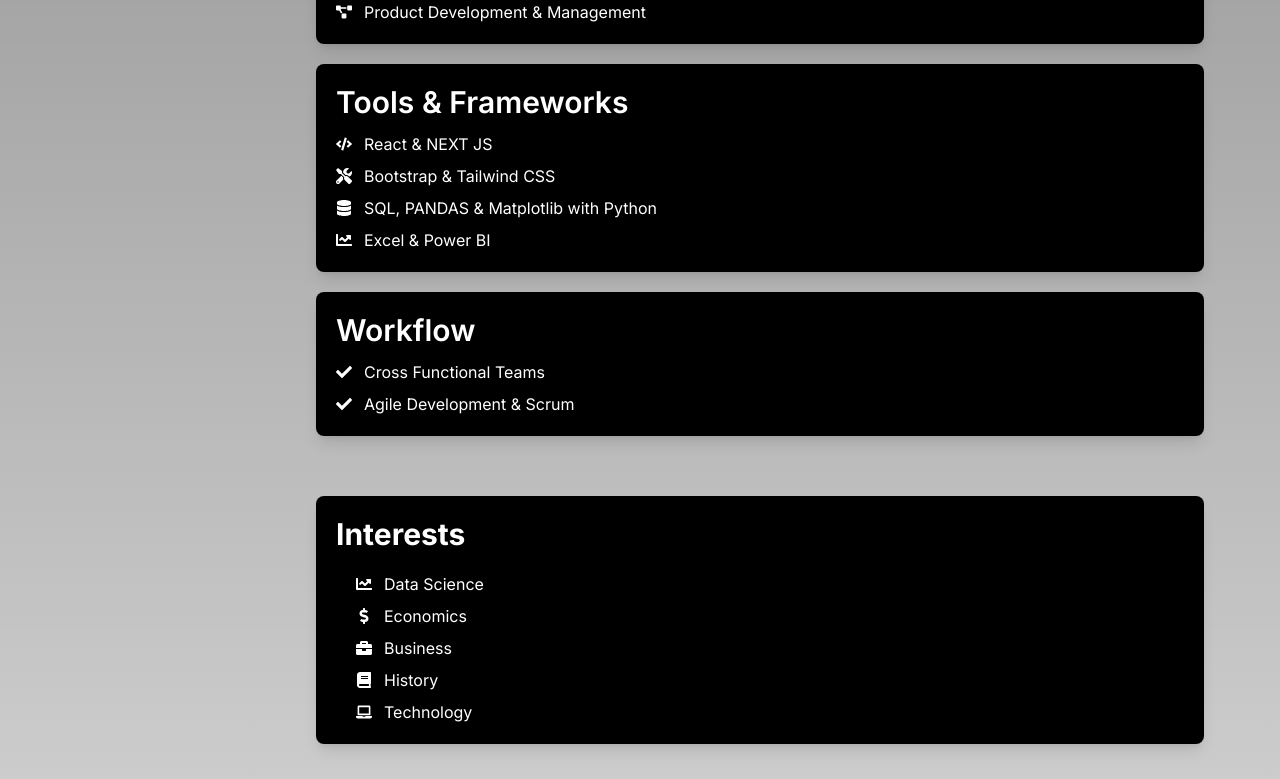
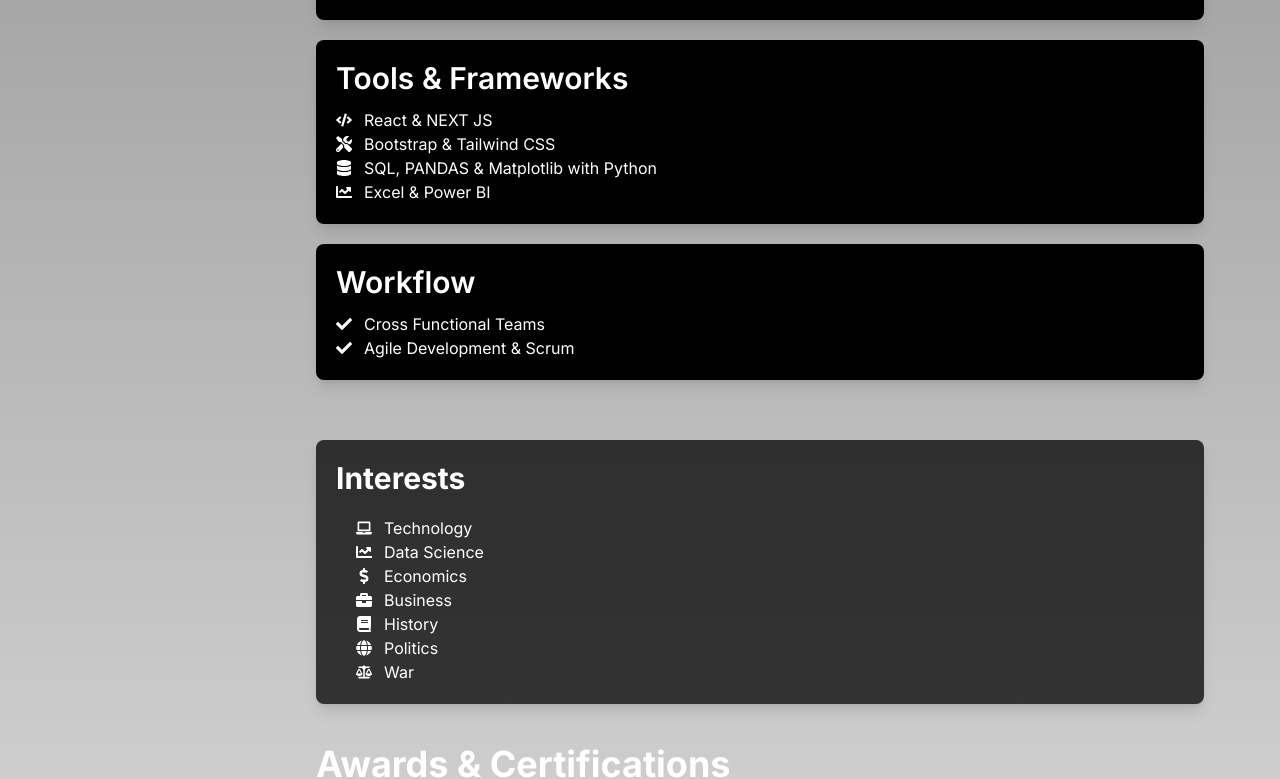
Before and after one commit to saajiidi/example-app-nextjs, a Next.js app: page / in a window 1280 px wide. Shown: the part 2966-3745 px from the top of the page. Built offline with nearby package versions, Linux system fonts and the light colour scheme.

Commit message:
polished

```diff
--- a/src/app/components/Interests.tsx
+++ b/src/app/components/Interests.tsx
@@ -4,16 +4,20 @@ import {
   FaDollarSign,
   FaBriefcase,
   FaBook,
+  FaGlobe,
+  FaBalanceScale,
   FaLaptop,
 } from "react-icons/fa";
 
 const Interests = () => {
   const interests = [
+    { name: "Technology", icon: FaLaptop },
     { name: "Data Science", icon: FaChartLine },
     { name: "Economics", icon: FaDollarSign },
     { name: "Business", icon: FaBriefcase },
     { name: "History", icon: FaBook },
-    { name: "Technology", icon: FaLaptop },
+    { name: "Politics", icon: FaGlobe },
+    { name: "War", icon: FaBalanceScale },
   ];
 
   return (
@@ -21,15 +25,19 @@ const Interests = () => {
       className="p-3 lg:p-5 flex flex-col items-center text-white"
       id="interests"
     >
-      <div className="w-full p-5 rounded-lg shadow-lg bg-black">
+      <div className="w-full p-5 rounded-lg shadow-lg bg-black bg-opacity-75">
         <h2 className="mb-5 text-3xl font-bold text-left">Interests</h2>
-        <ul className="space-y-2 px-5">
-          {interests.map((interest, index) => (
-            <li key={index} className="flex items-center">
-              <interest.icon className="text-primary mr-3" />
-              {interest.name}
-            </li>
-          ))}
+
+        <ul className="fa-ul space-y-2 px-5">
+          {" "}
+          <p>
+            {interests.map((interest, index) => (
+              <li key={index} className="flex items-center">
+                <interest.icon className="text-primary mr-3" />
+                {interest.name}
+              </li>
+            ))}{" "}
+          </p>
         </ul>
       </div>
     </section>
--- a/src/app/components/Skills.tsx
+++ b/src/app/components/Skills.tsx
@@ -34,18 +34,19 @@ const Skills = () => {
       id="skills"
     >
       <div className="w-full max-w-4xl">
-
         <div className="mb-5 w-full p-5 rounded-lg shadow-lg bg-black">
           <h3 className="text-3xl font-semibold mb-3 text-primary text-left">
             Core Skills
           </h3>
           <ul className="space-y-2">
+            <p>
               {skills.map((skill, index) => (
                 <li key={index} className="flex items-center">
                   <skill.icon className="text-primary mr-3" />
                   {skill.name}
                 </li>
               ))}
+            </p>
           </ul>
         </div>
 
@@ -54,12 +55,15 @@ const Skills = () => {
             Tools & Frameworks
           </h3>
           <ul className="space-y-2">
+            {" "}
+            <p>
               {tools.map((tool, index) => (
                 <li key={index} className="flex items-center">
                   <tool.icon className="text-primary mr-3" />
                   {tool.name}
                 </li>
-            ))}
+              ))}{" "}
+            </p>
           </ul>
         </div>
 
@@ -68,12 +72,14 @@ const Skills = () => {
             Workflow
           </h3>
           <ul className="space-y-2">
+            <p>
               {workflows.map((workflow, index) => (
                 <li key={index} className="flex items-center">
                   <workflow.icon className="text-primary mr-3" />
                   {workflow.name}
                 </li>
               ))}
+            </p>
           </ul>
         </div>
       </div>
```
Lines whose indentation alone changed are shown as unchanged.
